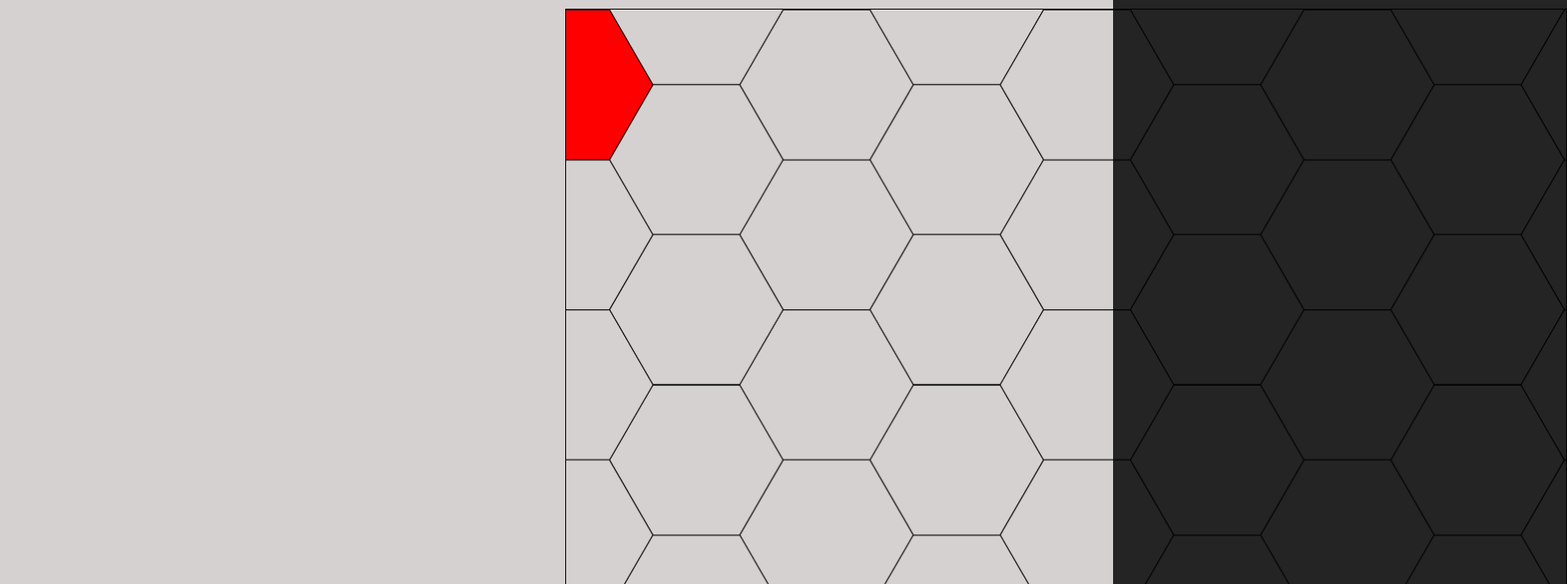
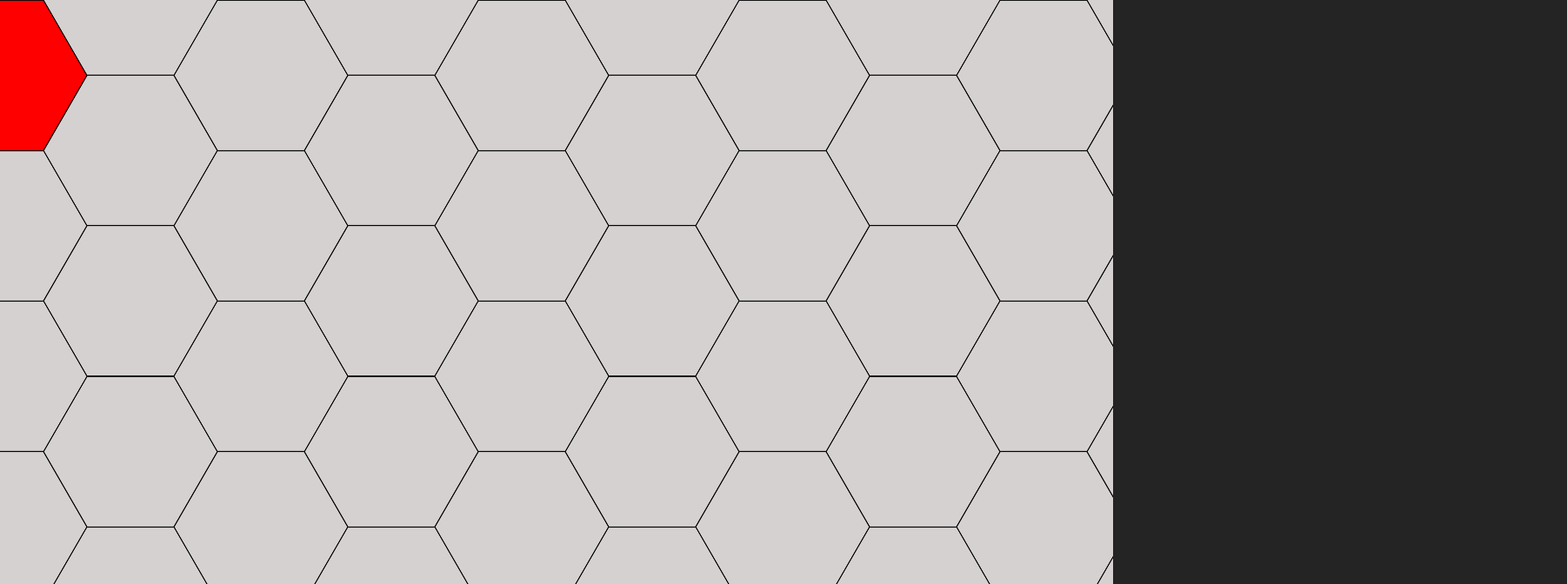
Before and after one commit to ValRoustit/map_editor, a React (Vite) app: page / in a window 1280 px wide. Shown: the top 672 px of the page at 87% size, 1802 px wide, since content can reach past the window. Built offline with nearby package versions, Linux system fonts and the light colour scheme.

Commit message:
refactor css and moveCanvas hook

```diff
--- a/src/App.css
+++ b/src/App.css
@@ -2,10 +2,13 @@ body {
   background: rgb(213, 209, 209);
 }
 
+.App {
+  width: 100%;
+  height: 100%;
+}
+
 canvas {
-  position: absolute;
-  margin: 10px;
-  border: 1px solid black;
-  width: 90%;
-  height: 90%;
+  overflow: hidden;
+  width: 100%;
+  height: 100%;
 }
--- a/src/components/Canvas.tsx
+++ b/src/components/Canvas.tsx
@@ -1,10 +1,4 @@
-import {
-  useCallback,
-  useEffect,
-  useLayoutEffect,
-  useRef,
-  useState,
-} from "react";
+import { useCallback, useEffect, useLayoutEffect, useRef } from "react";
 import { hexGrid } from "./draw_utils";
 import useThrottleRAF from "../hooks/useThrottleRAF";
 import usePanZoom from "../hooks/usePanZoom";
@@ -23,6 +17,9 @@ export default function Canvas() {
     canvasRef,
     drawGrid
   );
+  useEffect(() => {
+    console.log("MountedCanva");
+  }, []);
 
   const throttledGridRender = useThrottleRAF(drawGrid, 120);
 
@@ -42,9 +39,8 @@ export default function Canvas() {
       if (!canvasRef.current) return;
       let context = canvasRef.current.getContext("2d");
       const transform = context?.getTransform();
-      const rect = canvasRef.current.getBoundingClientRect();
-      canvasRef.current.width = rect.width;
-      canvasRef.current.height = rect.height;
+      canvasRef.current.width = document.body.clientWidth;
+      canvasRef.current.height = document.body.clientHeight;
       context = canvasRef.current.getContext("2d");
       context?.setTransform(transform);
 
--- a/src/hooks/useMoveCanvas.ts
+++ b/src/hooks/useMoveCanvas.ts
@@ -1,15 +1,16 @@
 import { useCallback, useRef, useState } from "react";
 import useAnimationFrame from "./useAnimationFrame";
 import useDebounceCb from "./useDebounceCb";
+
+const initOffSet = { x: 0, y: 0 };
 
 export default function useMoveCanvas(
   canvasRef: React.RefObject<HTMLCanvasElement>,
   drawCanvas: () => void
 ) {
-  const offSet = useRef({ x: 0, y: 0 });
-  // const [offSet, setOffset] = useState({ x: 0, y: 0 }); ?
-  // const [grab, setGrab] = useState(false); ?
-  const grab = useRef(false);
+  const [offSet, setOffset] = useState(initOffSet);
+  const [grab, setGrab] = useState(false);
+
   const mousePos = useRef({ x: 0, y: 0 });
 
   const setAnimate = useAnimationFrame(drawCanvas);
@@ -17,14 +18,14 @@ export default function useMoveCanvas(
   const setAnimateDebounced = useDebounceCb(setAnimate);
 
   const handleGrab = useCallback((e: React.MouseEvent<HTMLCanvasElement>) => {
-    grab.current = true;
+    setGrab(true);
     mousePos.current.x = e.clientX;
     mousePos.current.y = e.clientY;
   }, []);
 
   const handleMove = useCallback(
     (e: React.MouseEvent<HTMLCanvasElement>) => {
-      if (!grab.current) return;
+      if (!grab) return;
 
       setAnimate(true);
       const context = canvasRef.current?.getContext("2d")!;
@@ -38,16 +39,20 @@ export default function useMoveCanvas(
       mousePos.current.x = e.clientX;
       mousePos.current.y = e.clientY;
 
-      offSet.current = { x: dx, y: dy };
+      setOffset({ x: dx, y: dy }); // deboumce later
       setAnimateDebounced(false);
     },
-    [setAnimate, setAnimateDebounced]
+    [grab, setAnimate, setAnimateDebounced]
   );
 
+  const handleRelease = useCallback(() => {
+    setGrab(false);
+  }, [setGrab]);
+
   return {
-    offSet: offSet.current,
+    offSet,
     handleGrab,
     handleMove,
-    handleRelease: () => (grab.current = false),
+    handleRelease,
   };
 }
--- a/src/index.css
+++ b/src/index.css
@@ -6,12 +6,6 @@
   color-scheme: light dark;
   color: rgba(255, 255, 255, 0.87);
   background-color: #242424;
-
-  font-synthesis: none;
-  text-rendering: optimizeLegibility;
-  -webkit-font-smoothing: antialiased;
-  -moz-osx-font-smoothing: grayscale;
-  -webkit-text-size-adjust: 100%;
 }
 
 * {
@@ -23,19 +17,16 @@
   color: black;
 }
 
-a {
-  font-weight: 500;
-  color: #646cff;
-  text-decoration: inherit;
-}
-a:hover {
-  color: #535bf2;
+html {
+  overflow: hidden;
 }
 
 body {
-  display: block;
-  place-items: center;
-  min-width: 320px;
-  min-height: 100vh;
-  max-height: 100vh;
+  width: 100vw;
+  height: 100vh;
 }
+
+#root {
+  width: 100%;
+  height: 100%;
+}
```
